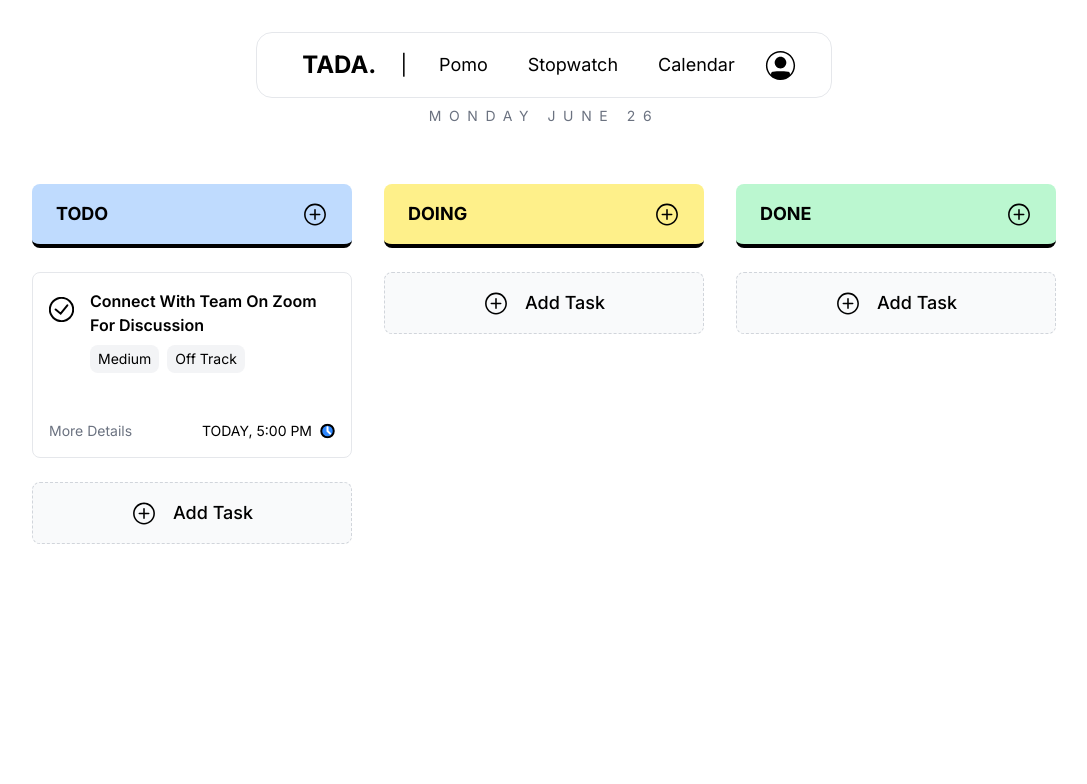
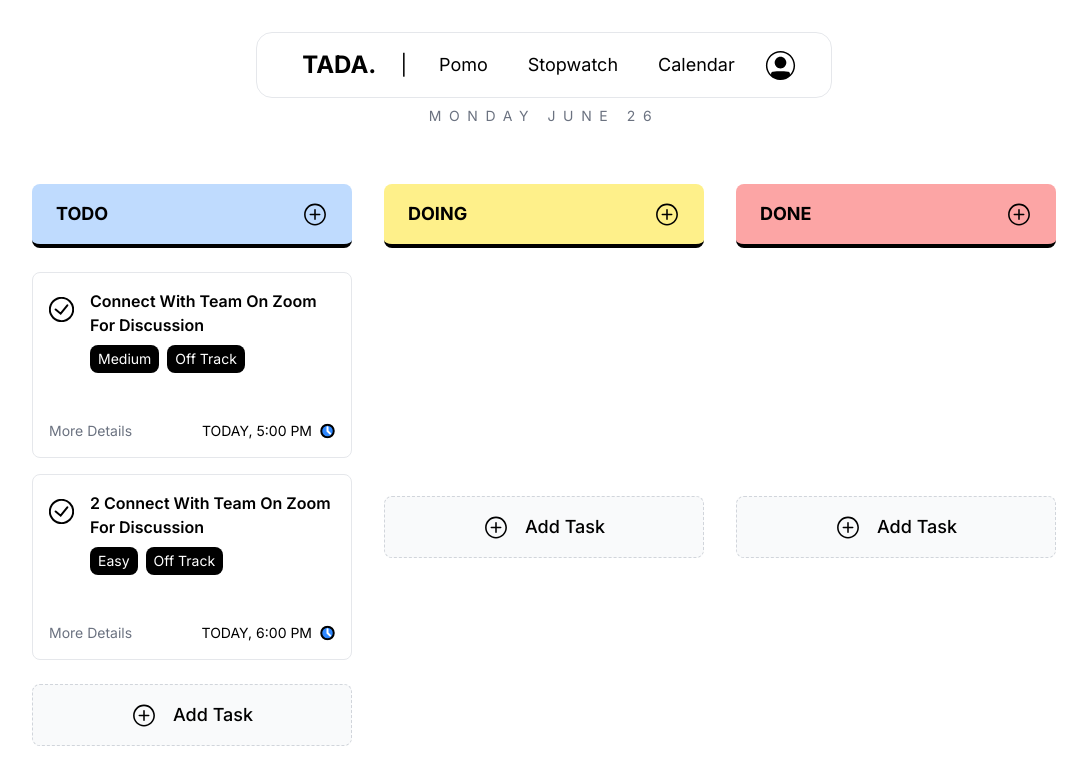
Before and after one commit to Thisisaarush/Tada, a SvelteKit app: page / in a window 1280 px wide. Shown: the top 784 px of the page, without its empty margins (96-1183 px from the left). Built offline with nearby package versions, Linux system fonts and the light colour scheme.

Commit message:
implemented drag & drop functionality

```diff
--- a/src/routes/+page.svelte
+++ b/src/routes/+page.svelte
@@ -1,17 +1,51 @@
-<script>
+<script lang='ts'>
 	import TaskTitle from './TaskTitle.svelte'
 	import AddTask from './AddTask.svelte'
 	import Task from './Task.svelte'
 
+  import tickIcon from '$lib/assets/tick.svg'
   import doingIcon from '$lib/assets/doing.svg'
-  import tickIcon from '$lib/assets/tick.svg'
   import greenTickIcon from '$lib/assets/greenTick.svg'
 
-	const taskProps = {
+	let tasksData = [
+		{
+			title: 'todo',
+			bgColor: 'bg-blue-200',
+			items: [
+				{
+					id: "1",
 					icon: tickIcon,
 					title: 'connect with team on zoom for discussion',
 					tags: ['medium', 'off track'],
-		time: 'Today, 5:00 pm'
+					time: 'Today, 5:00 pm',
+				},
+				{
+					id: "2",
+					icon: tickIcon,
+					title: '2 connect with team on zoom for discussion',
+					tags: ['easy', 'off track'],
+					time: 'Today, 6:00 pm',
+				}
+			]
+		},
+		{
+			title: 'doing',
+			bgColor: 'bg-yellow-200',
+			items: []
+		},
+		{
+			title: 'done',
+			bgColor: 'bg-red-300',
+			items: []
+		},
+	]
+
+	const handleDrop = (e: any, taskIndex: number) => {
+		e.preventDefault();
+		const data = JSON.parse(e.dataTransfer.getData("text/plain"))
+		const [item] = tasksData[data.taskIndex].items.splice(data.itemIndex, 1);
+		tasksData[taskIndex].items.push(item);
+		tasksData = tasksData;
 	}
 </script>
 
@@ -21,17 +55,15 @@
 </svelte:head>
 
 <section class='mt-44 mb-10 flex flex-col md:flex-row justify-center items-center md:items-start gap-8 p-2'>
+	{#each tasksData as {title, bgColor, items}, taskIndex }
 		<div class='max-w-xs w-5/6 flex flex-col gap-6'>
-		<TaskTitle title='todo' bgColor='bg-blue-200'/>
-		<Task {...taskProps} />
+			<TaskTitle title={title} bgColor={bgColor}/>
+			<ul class='min-h-[200px] flex flex-col gap-4' on:dragover={(e) => e.preventDefault()} on:drop={(e) => handleDrop(e, taskIndex)}>
+				{#each items as item, itemIndex }
+						<Task {...item} itemIndex={itemIndex} taskIndex={taskIndex}/>
+				{/each}
+			</ul>
 			<AddTask />
 		</div>
-	<div class='max-w-xs w-5/6 flex flex-col gap-6'>
-		<TaskTitle title='doing' bgColor='bg-yellow-200'/>
-		<AddTask />
-	</div>
-	<div class='max-w-xs w-5/6 flex flex-col gap-6'>
-		<TaskTitle title='done' bgColor='bg-green-200'/>
-		<AddTask />
-	</div>
+	{/each}
 </section>
--- a/src/routes/Task.svelte
+++ b/src/routes/Task.svelte
@@ -2,27 +2,36 @@
 	import clockIcon from '$lib/assets/clock.svg'
 
   // props
+  export let id: string;
   export let icon: string;
   export let title: string;
   export let tags: string[];
   export let time: string;
+  export let taskIndex: number
+  export let itemIndex: number
+
+  const handleDragStart = (e: any, taskIndex: number, itemIndex: number) => {
+    const data = {taskIndex, itemIndex};
+    e.dataTransfer.setData('text/plain', JSON.stringify(data))
+  }
 </script>
 
-<div class='flex flex-col justify-between items-center border rounded-lg p-4 capitalize gap-12'>
+<!-- svelte-ignore a11y-no-static-element-interactions -->
+<div id={id} class='flex flex-col justify-between items-center border bg-white rounded-lg p-4 capitalize gap-12' draggable={true} on:dragstart={(e) => handleDragStart(e, taskIndex, itemIndex)} >
   <div class='flex items-start justify-center gap-4'>
     <img src={icon} alt="tick" class='mt-2'>
     <div class='flex flex-col gap-2'>
       <p class='font-semibold line-clamp-2'>{title}</p>
       <span class='flex gap-2'>
         { #each tags as tag }
-        <p class={`py-1 px-2 bg-gray-100 rounded-lg text-sm`}>{tag}</p>
+        <p class={`py-1 px-2 bg-black text-white rounded-lg text-sm`}>{tag}</p>
         {/each}
       </span>
     </div>
   </div>
 
   <div class='flex justify-between text-sm items-center w-full'>
-    <p class='text-gray-500'>more details</p>
+    <p class='text-gray-500 hover:underline cursor-pointer underline-offset-2'>more details</p>
     <span class='flex gap-2'>
       <p class='uppercase'>{time}</p>
       <img src={clockIcon} alt="">
```
Lines whose indentation alone changed are shown as unchanged.
